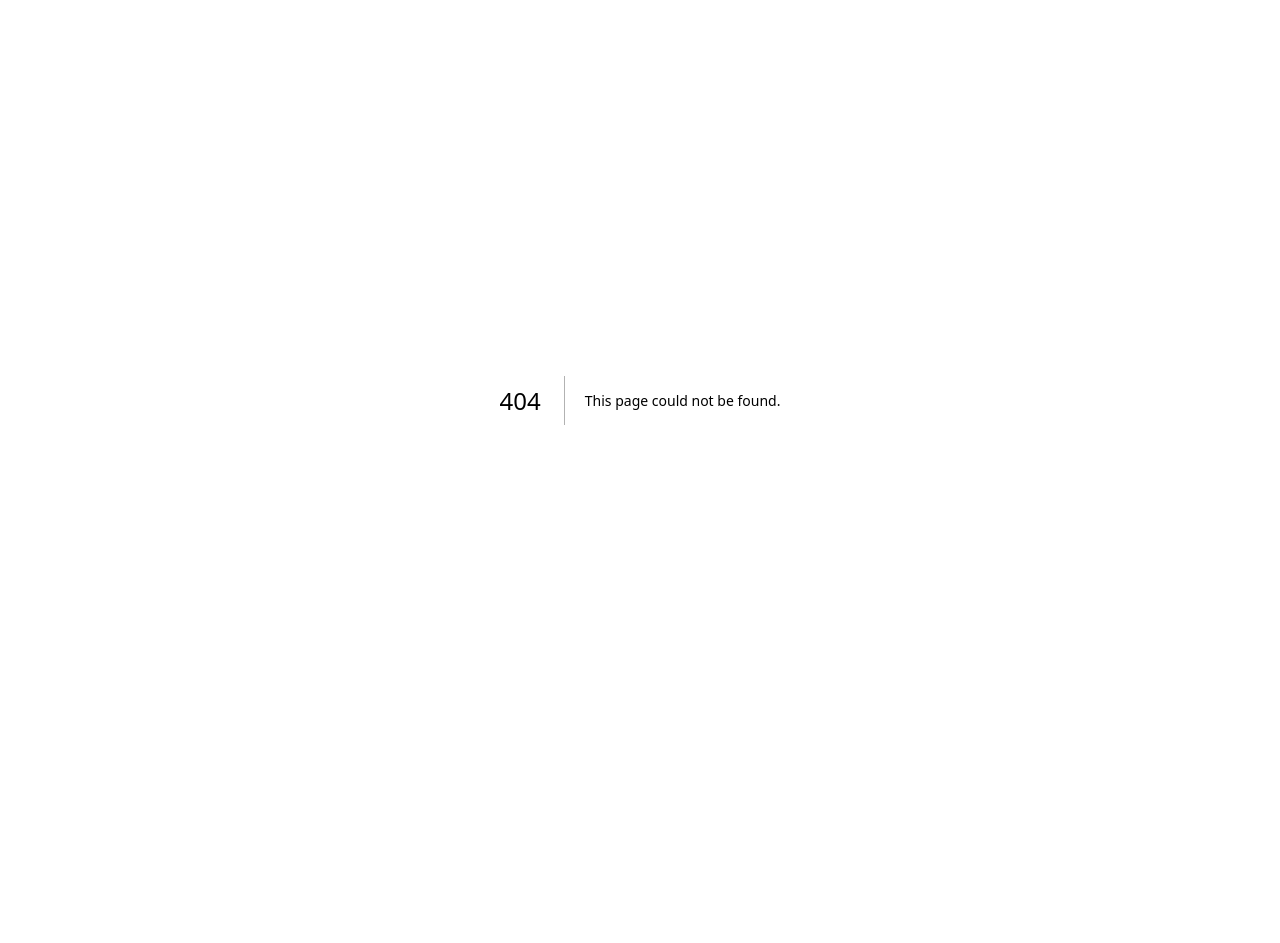
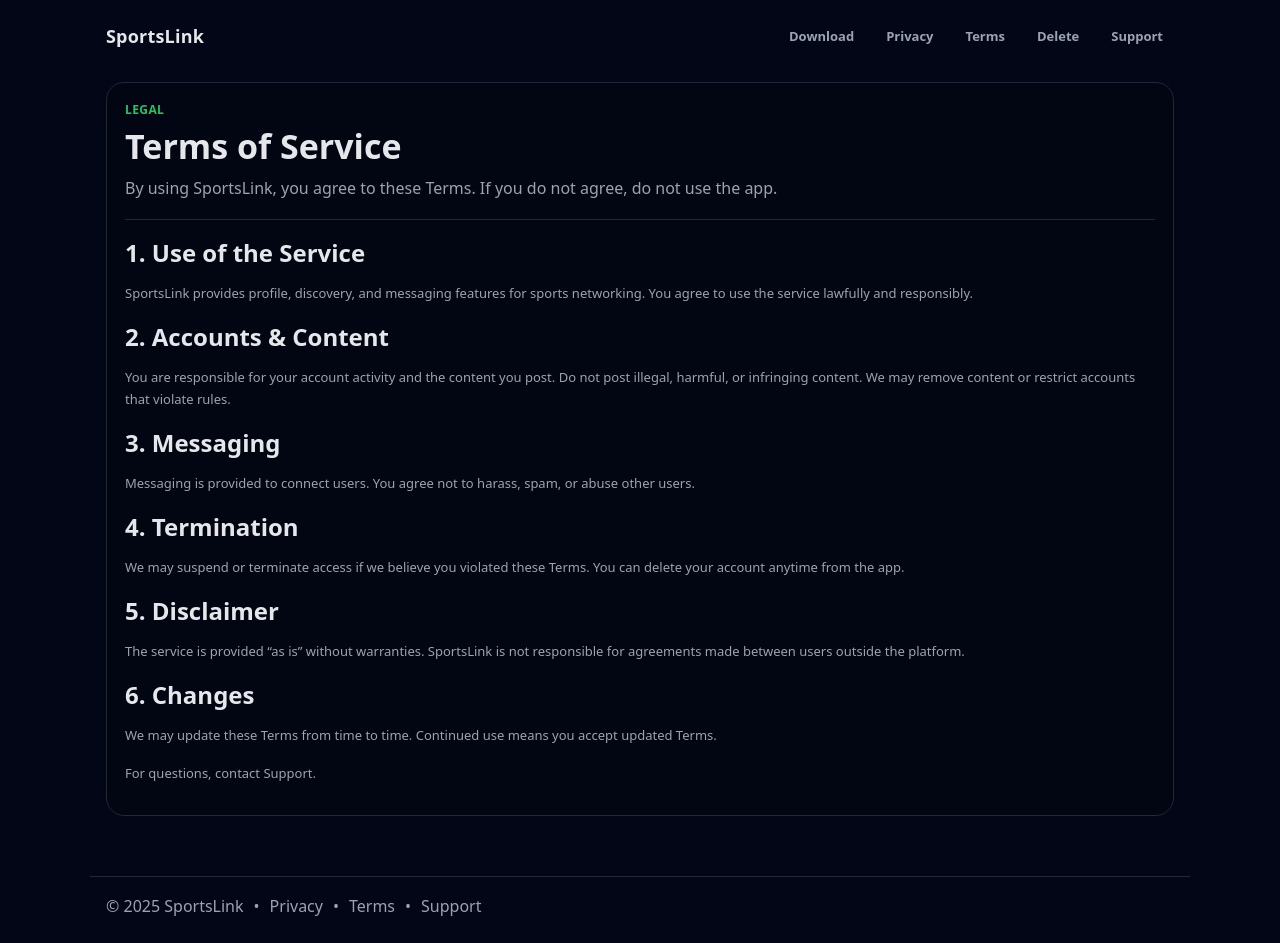
Before and after one commit to obinnakaka/sportslink-web, a Next.js app: page /terms in a window 1280 px wide. Before the commit this address had no page. Before the commit the page ends 800 px from the top, so only its background shows below. Built offline with nearby package versions, Linux system fonts and the light colour scheme.

Commit message:
Initial SportsLink website

```diff
--- a/app/globals.css
+++ b/app/globals.css
@@ -1,42 +1,138 @@
-:root {
-  --background: #ffffff;
-  --foreground: #171717;
+:root{
+  --bg:#020617;
+  --card:#030712;
+  --border:#1f2937;
+  --text:#e5e7eb;
+  --muted:#9ca3af;
+  --accent:#22c55e;
 }
 
-@media (prefers-color-scheme: dark) {
-  :root {
-    --background: #0a0a0a;
-    --foreground: #ededed;
-  }
+*{ box-sizing:border-box; }
+html,body{ margin:0; padding:0; }
+body{
+  font-family: ui-sans-serif, system-ui, -apple-system, Segoe UI, Roboto, Helvetica, Arial;
+  background: var(--bg);
+  color: var(--text);
 }
 
-html,
-body {
-  max-width: 100vw;
-  overflow-x: hidden;
+a{ color: inherit; text-decoration: none; }
+a:hover{ opacity: 0.95; }
+
+.header{
+  max-width: 1100px;
+  margin: 0 auto;
+  padding: 18px 16px;
+  display:flex;
+  align-items:center;
+  justify-content:space-between;
+}
+.brand{
+  font-weight: 900;
+  font-size: 18px;
+  letter-spacing: 0.2px;
+}
+.nav{
+  display:flex;
+  gap: 10px;
+  flex-wrap: wrap;
+  color: var(--muted);
+  font-weight: 800;
+  font-size: 13px;
+}
+.nav a{
+  padding: 8px 10px;
+  border-radius: 999px;
+  border: 1px solid transparent;
+}
+.nav a:hover{
+  border-color: var(--border);
+  background: rgba(255,255,255,0.03);
 }
 
-body {
-  color: var(--foreground);
-  background: var(--background);
-  font-family: Arial, Helvetica, sans-serif;
-  -webkit-font-smoothing: antialiased;
-  -moz-osx-font-smoothing: grayscale;
+.main{
+  max-width: 1100px;
+  margin: 0 auto;
+  padding: 10px 16px 60px;
 }
 
-* {
-  box-sizing: border-box;
-  padding: 0;
+.footer{
+  max-width: 1100px;
+  margin: 0 auto;
+  padding: 18px 16px 26px;
+  border-top: 1px solid var(--border);
+  color: var(--muted);
+  display:flex;
+  gap:10px;
+  flex-wrap:wrap;
+}
+
+.card{
+  border: 1px solid var(--border);
+  background: rgba(3,7,18,0.85);
+  border-radius: 18px;
+  padding: 18px;
+}
+
+.kicker{
+  color: var(--accent);
+  font-weight: 900;
+  letter-spacing: 0.4px;
+  font-size: 12px;
+  text-transform: uppercase;
+  margin-bottom: 10px;
+}
+
+.h1{
+  font-size: 38px;
+  line-height: 1.1;
+  margin: 0 0 10px;
+}
+
+.p{
+  color: var(--muted);
+  line-height: 1.7;
   margin: 0;
 }
 
-a {
-  color: inherit;
-  text-decoration: none;
+.btnRow{
+  display:flex;
+  gap:10px;
+  flex-wrap: wrap;
+  margin-top: 14px;
 }
 
-@media (prefers-color-scheme: dark) {
-  html {
-    color-scheme: dark;
-  }
+.btn{
+  display:inline-flex;
+  align-items:center;
+  justify-content:center;
+  padding: 11px 14px;
+  border-radius: 999px;
+  border: 1px solid var(--border);
+  background: rgba(255,255,255,0.02);
+  font-weight: 900;
 }
+
+.btnPrimary{
+  border-color: rgba(34,197,94,0.55);
+  background: rgba(34,197,94,0.16);
+}
+
+.small{
+  color: var(--muted);
+  font-size: 13px;
+  line-height: 1.7;
+}
+
+.list{
+  margin: 10px 0 0;
+  padding-left: 18px;
+  color: var(--muted);
+  line-height: 1.8;
+}
+
+.hr{
+  height:1px;
+  background: var(--border);
+  margin: 16px 0;
+  border:0;
+}
--- a/app/layout.tsx
+++ b/app/layout.tsx
@@ -1,31 +1,37 @@
-import type { Metadata } from "next";
-import { Geist, Geist_Mono } from "next/font/google";
 import "./globals.css";
 
-const geistSans = Geist({
-  variable: "--font-geist-sans",
-  subsets: ["latin"],
-});
-
-const geistMono = Geist_Mono({
-  variable: "--font-geist-mono",
-  subsets: ["latin"],
-});
-
-export const metadata: Metadata = {
-  title: "Create Next App",
-  description: "Generated by create next app",
+export const metadata = {
+  title: "SportsLink",
+  description: "Connect athletes, coaches, scouts, and clubs worldwide.",
 };
 
-export default function RootLayout({
-  children,
-}: Readonly<{
-  children: React.ReactNode;
-}>) {
+export default function RootLayout({ children }: { children: React.ReactNode }) {
   return (
     <html lang="en">
-      <body className={`${geistSans.variable} ${geistMono.variable}`}>
-        {children}
+      <body>
+        <header className="header">
+          <a className="brand" href="/">SportsLink</a>
+
+          <nav className="nav">
+            <a href="/download">Download</a>
+            <a href="/privacy">Privacy</a>
+            <a href="/terms">Terms</a>
+            <a href="/delete-account">Delete</a>
+            <a href="/support">Support</a>
+          </nav>
+        </header>
+
+        <main className="main">{children}</main>
+
+        <footer className="footer">
+          <span>© {new Date().getFullYear()} SportsLink</span>
+          <span>•</span>
+          <a href="/privacy">Privacy</a>
+          <span>•</span>
+          <a href="/terms">Terms</a>
+          <span>•</span>
+          <a href="/support">Support</a>
+        </footer>
       </body>
     </html>
   );
--- /dev/null
+++ b/app/terms/page.tsx
@@ -0,0 +1,55 @@
+export default function TermsPage() {
+  return (
+    <div className="card">
+      <div className="kicker">Legal</div>
+
+      <h1 className="h1" style={{ fontSize: 34 }}>
+        Terms of Service
+      </h1>
+
+      <p className="p">
+        By using SportsLink, you agree to these Terms. If you do not agree, do not use the app.
+      </p>
+
+      <hr className="hr" />
+
+      <h2 style={{ margin: "0 0 8px" }}>1. Use of the Service</h2>
+      <p className="small">
+        SportsLink provides profile, discovery, and messaging features for sports networking. You
+        agree to use the service lawfully and responsibly.
+      </p>
+
+      <h2 style={{ margin: "16px 0 8px" }}>2. Accounts & Content</h2>
+      <p className="small">
+        You are responsible for your account activity and the content you post. Do not post illegal,
+        harmful, or infringing content. We may remove content or restrict accounts that violate rules.
+      </p>
+
+      <h2 style={{ margin: "16px 0 8px" }}>3. Messaging</h2>
+      <p className="small">
+        Messaging is provided to connect users. You agree not to harass, spam, or abuse other users.
+      </p>
+
+      <h2 style={{ margin: "16px 0 8px" }}>4. Termination</h2>
+      <p className="small">
+        We may suspend or terminate access if we believe you violated these Terms. You can delete your
+        account anytime from the app.
+      </p>
+
+      <h2 style={{ margin: "16px 0 8px" }}>5. Disclaimer</h2>
+      <p className="small">
+        The service is provided “as is” without warranties. SportsLink is not responsible for
+        agreements made between users outside the platform.
+      </p>
+
+      <h2 style={{ margin: "16px 0 8px" }}>6. Changes</h2>
+      <p className="small">
+        We may update these Terms from time to time. Continued use means you accept updated Terms.
+      </p>
+
+      <p className="small" style={{ marginTop: 16 }}>
+        For questions, contact Support.
+      </p>
+    </div>
+  );
+}
```
Also changed, not shown: app/delete-account/page.tsx (added, +28 -0 lines), app/download/page.tsx (added, +40 -0 lines), app/page.tsx (+32 -63 lines), app/privacy/page.tsx (added, +39 -0 lines), app/support/page.tsx (added, +32 -0 lines).
